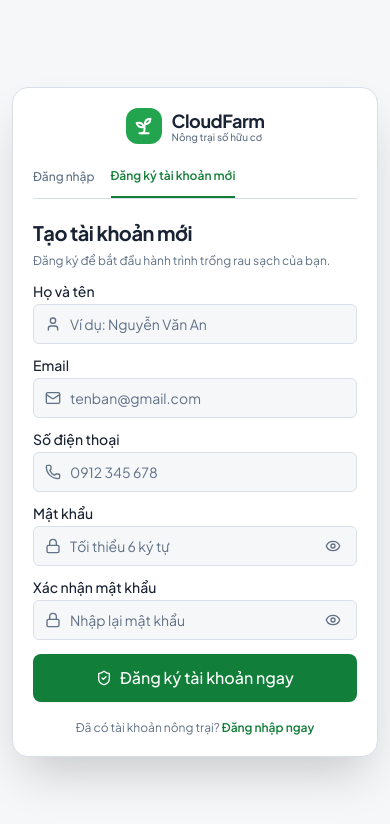
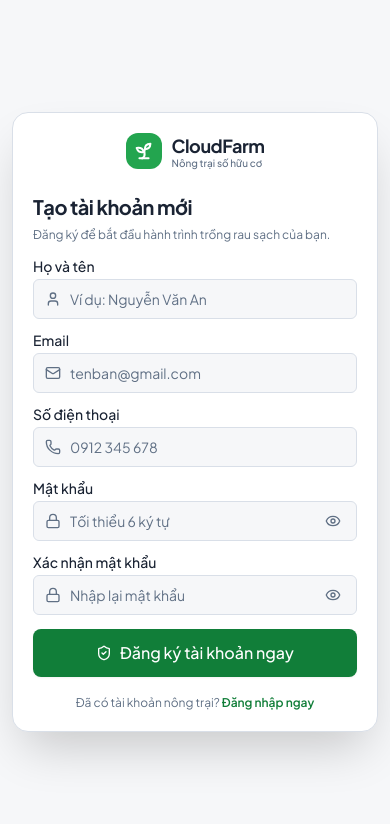
Before and after one commit to amazing-intern-fall-2026/PlotFarm-DEV-Team7, a React (Vite) app in the folder apps/client/: page /signup in a window 390 px wide. Shown: the top 824 px of the page. Built offline with nearby package versions, Linux system fonts and the light colour scheme.

Commit message:
style(auth): remove top tab switch header from login and register pages

```diff
--- a/apps/client/src/features/auth/ui/LoginPage.tsx
+++ b/apps/client/src/features/auth/ui/LoginPage.tsx
@@ -24,8 +24,8 @@ import {
   Logo,
   Avatar,
 } from "@/shared/ui";
-import { cn } from "@/shared/lib/utils";
 import { AUTH_ROUTES, AUTH_UI_TEXT, ROLE_HOME_ROUTES } from "../constants";
+
 import { getStoredUser, isAuthenticated } from "../model/authSession";
 import { useLoginForm } from "../model/useLoginForm";
 import { useRegisterForm } from "../model/useRegisterForm";
@@ -168,35 +168,7 @@ function HeroPanel() {
 
 type AuthTab = "login" | "register";
 
-function TabSwitch({
-  active,
-  onChange,
-}: {
-  active: AuthTab;
-  onChange: (t: AuthTab) => void;
-}) {
-  return (
-    <Box className="flex gap-4 sm:gap-6 border-b border-border">
-      {(["login", "register"] as const).map((tab) => (
-        <button
-          key={tab}
-          type="button"
-          onClick={() => onChange(tab)}
-          className={cn(
-            "pb-3 text-xs sm:text-sm font-medium transition-colors",
-            active === tab
-              ? "border-b-2 border-primary text-primary font-semibold"
-              : "text-muted-foreground hover:text-foreground"
-          )}
-        >
-          {tab === "login" ? AUTH_UI_TEXT.TAB_LOGIN : AUTH_UI_TEXT.TAB_REGISTER}
-        </button>
-      ))}
-    </Box>
-  );
-}
-
-function LoginFormPanel() {
+function LoginFormPanel({ onSwitchToRegister }: { onSwitchToRegister: () => void }) {
   const {
     registerEmail,
     registerPassword,
@@ -206,6 +178,7 @@ function LoginFormPanel() {
     isLoading,
     setValue,
   } = useLoginForm();
+
 
   const fillAccount = (email: string) => {
     setValue("email", email, { shouldValidate: true });
@@ -382,9 +355,21 @@ function LoginFormPanel() {
         </Link>{" "}
         {AUTH_UI_TEXT.TERMS_SUFFIX}
       </Text>
+
+      <Box className="text-center text-xs text-muted-foreground pt-1">
+        Chưa có tài khoản nông trại?{" "}
+        <button
+          type="button"
+          onClick={onSwitchToRegister}
+          className="font-semibold text-primary hover:underline transition-colors"
+        >
+          Đăng ký tài khoản mới
+        </button>
+      </Box>
     </Box>
   );
 }
+
 
 function RegisterFormPanel({ onSwitchToLogin }: { onSwitchToLogin: () => void }) {
   const {
@@ -558,13 +543,12 @@ export function LoginPage({ initialTab = "login" }: LoginPageProps) {
               </Box>
             </Box>
 
-            <TabSwitch active={tab} onChange={setTab} />
-
             {tab === "login" ? (
-              <LoginFormPanel />
+              <LoginFormPanel onSwitchToRegister={() => setTab("register")} />
             ) : (
               <RegisterFormPanel onSwitchToLogin={() => setTab("login")} />
             )}
+
           </Box>
         </Box>
       </Box>
```
